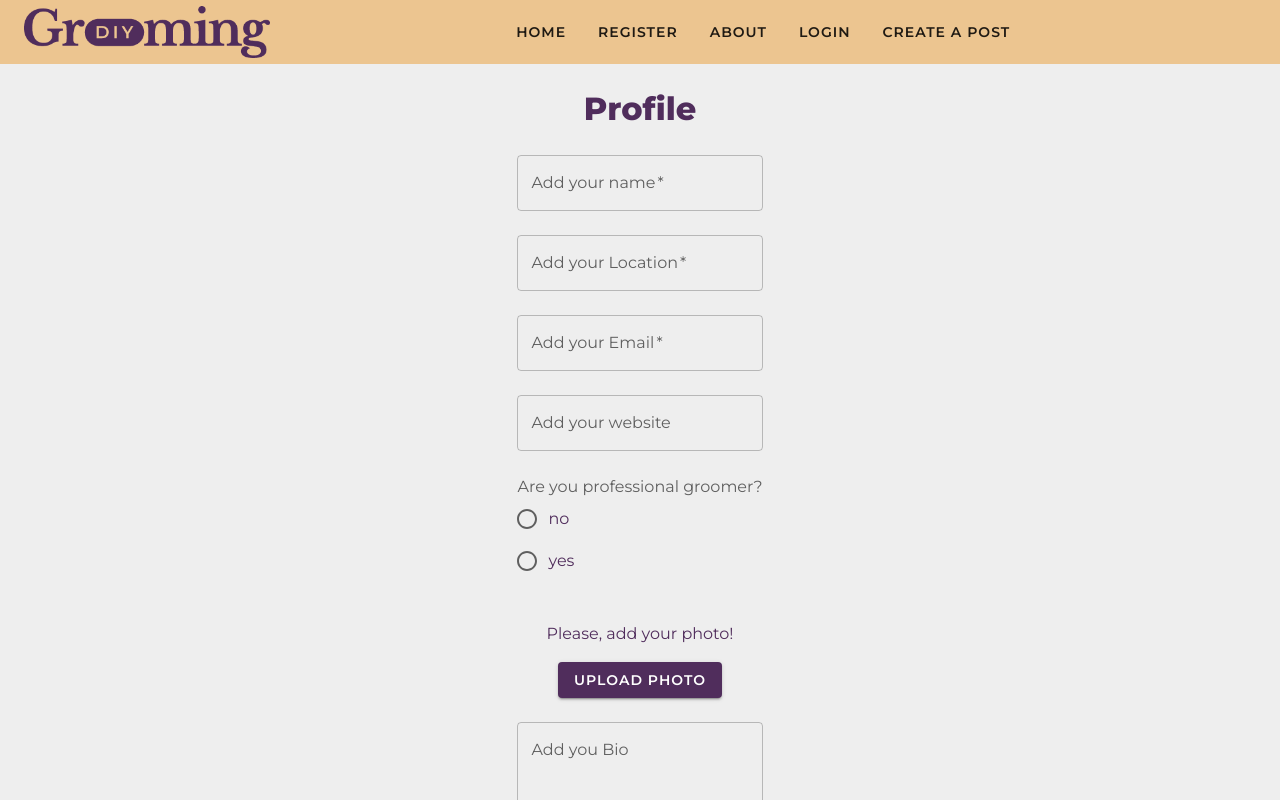
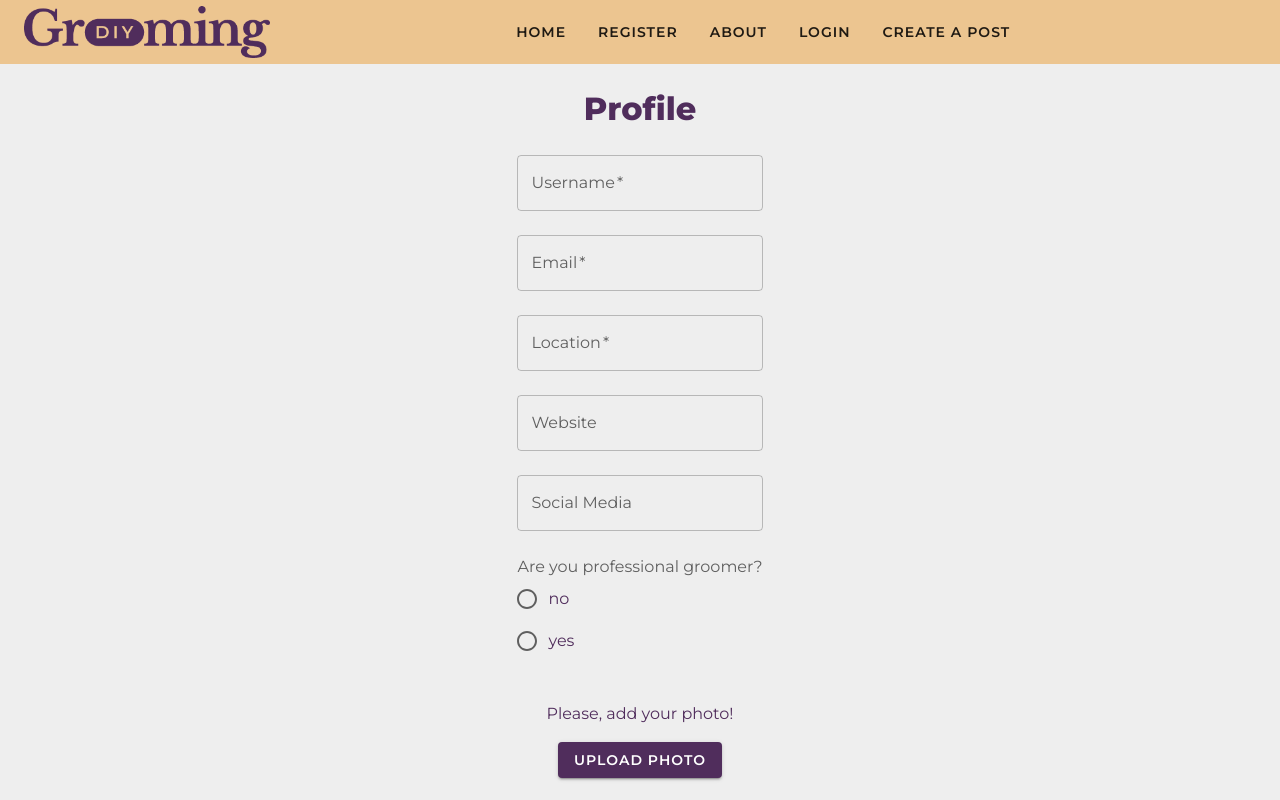
Before and after one commit to winny1212/client-frontend, a React (Create React App) app: page /profile in a window 1280 px wide. Shown: the top 800 px of the page. Built offline with nearby package versions, Linux system fonts and the light colour scheme.

Commit message:
add Social Media field

```diff
--- a/src/views/User/profile/ProfileForm.js
+++ b/src/views/User/profile/ProfileForm.js
@@ -27,6 +27,9 @@ const ProfileForm = () => {
 
   // website state
   const [website, setWebsite] = useState('');
+
+  // Social Media state
+  const [socialMedia, setSocialMedia] = useState('');
 
   //name validation
   const [nameError, setNameError] = useState(false);
@@ -65,7 +68,16 @@ const ProfileForm = () => {
     }
 
     if (name) {
-      console.log(name, category, fileSelected, bio, location, email, website);
+      console.log(
+        name,
+        category,
+        fileSelected,
+        bio,
+        location,
+        email,
+        website,
+        socialMedia,
+      );
     }
     // //handle upload data
     // const formData = new FormData();
@@ -100,7 +112,7 @@ const ProfileForm = () => {
           {/* username */}
           <TextField
             id="outlined-basic"
-            label="Add your name"
+            label="Username"
             variant="outlined"
             fullWidth
             required
@@ -108,21 +120,10 @@ const ProfileForm = () => {
             error={nameError}
           />
           <br />
-          {/* location */}
-          <TextField
-            id="outlined-basic"
-            label="Add your Location"
-            variant="outlined"
-            fullWidth
-            required
-            onChange={(e) => setLocation(e.target.value)}
-            error={locationError}
-          />
-          <br />
           {/* email */}
           <TextField
             id="outlined-basic"
-            label="Add your Email"
+            label="Email"
             variant="outlined"
             fullWidth
             required
@@ -130,13 +131,34 @@ const ProfileForm = () => {
             error={emailError}
           />
           <br />
+          {/* location */}
+          <TextField
+            id="outlined-basic"
+            label="Location"
+            variant="outlined"
+            fullWidth
+            required
+            onChange={(e) => setLocation(e.target.value)}
+            error={locationError}
+          />
+
+          <br />
           {/* website */}
           <TextField
             id="outlined-basic"
-            label="Add your website"
+            label="Website"
             variant="outlined"
             fullWidth
             onChange={(e) => setWebsite(e.target.value)}
+          />
+          <br />
+          {/* Social Media */}
+          <TextField
+            id="outlined-basic"
+            label="Social Media"
+            variant="outlined"
+            fullWidth
+            onChange={(e) => setSocialMedia(e.target.value)}
           />
           <br />
           {/* type of user radio button */}
@@ -172,7 +194,7 @@ const ProfileForm = () => {
           <br />
           <TextField
             id="outlined-multiline-static"
-            label="Add you Bio"
+            label="Bio"
             multiline
             rows={4}
             value={bio}
```
